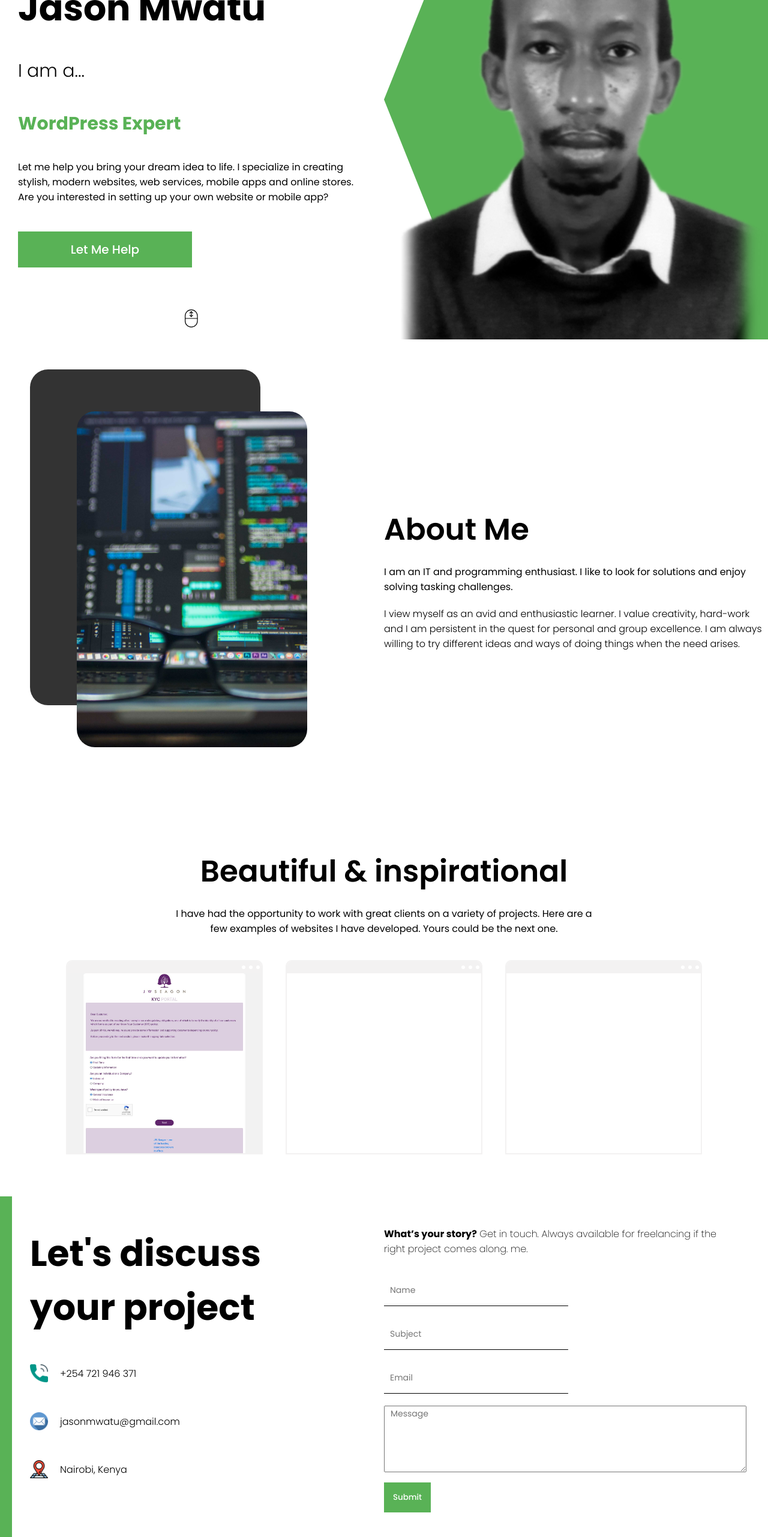
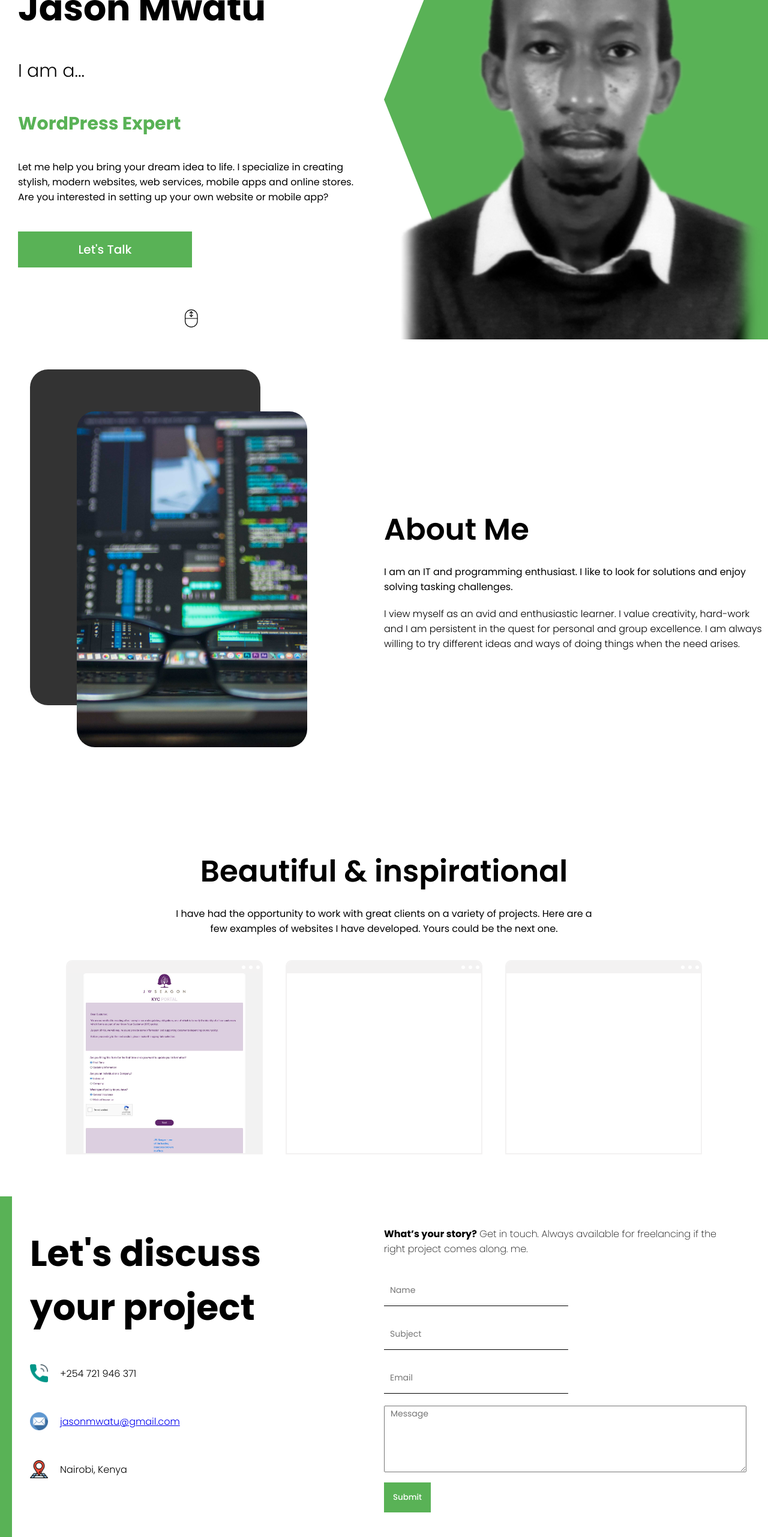
Before and after one commit to jasonmwatu/jason-portfolio, a React (Create React App) app: page / in a window 1280 px wide. Shown: the part 234-2797 px from the top of the page at 60% size. Built offline with nearby package versions, Linux system fonts and the light colour scheme.

Commit message:
changed intro CTA text. Add mailto aref to contact component

```diff
--- a/src/components/contact/Contact.js
+++ b/src/components/contact/Contact.js
@@ -48,7 +48,7 @@ const Contact = () => {
             </div>
             <div className="c-info-item">
               <img className="c-icon" src={Email} alt="" />
-              jasonmwatu@gmail.com
+              <a href="mailto:jasonmwatu@gmail.com">jasonmwatu@gmail.com</a>
             </div>
             <div className="c-info-item">
               <img className="c-icon" src={Address} alt="" />
--- a/src/components/intro/Intro.js
+++ b/src/components/intro/Intro.js
@@ -27,7 +27,7 @@ function Intro() {
             Let me help you bring your dream idea to life. I specialize in creating stylish, modern websites, web
             services, mobile apps and online stores. Are you interested in setting up your own website or mobile app?
           </p>
-          <button className="i-CTA" style={{width: "50%"}}> Let Me Help </button>
+          <button className="i-CTA" style={{width: "50%"}}> Let's Talk </button>
         </div>
         <svg
           width="75"
```
